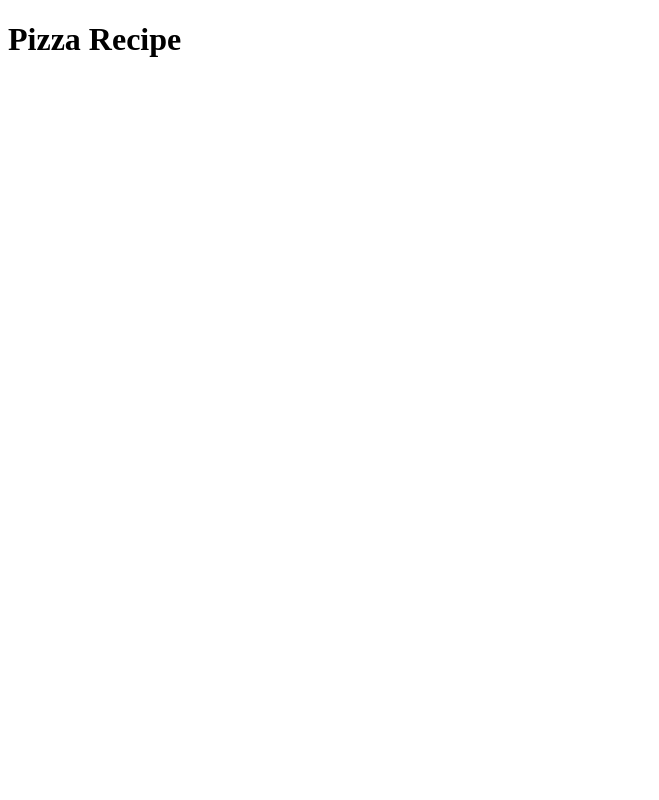
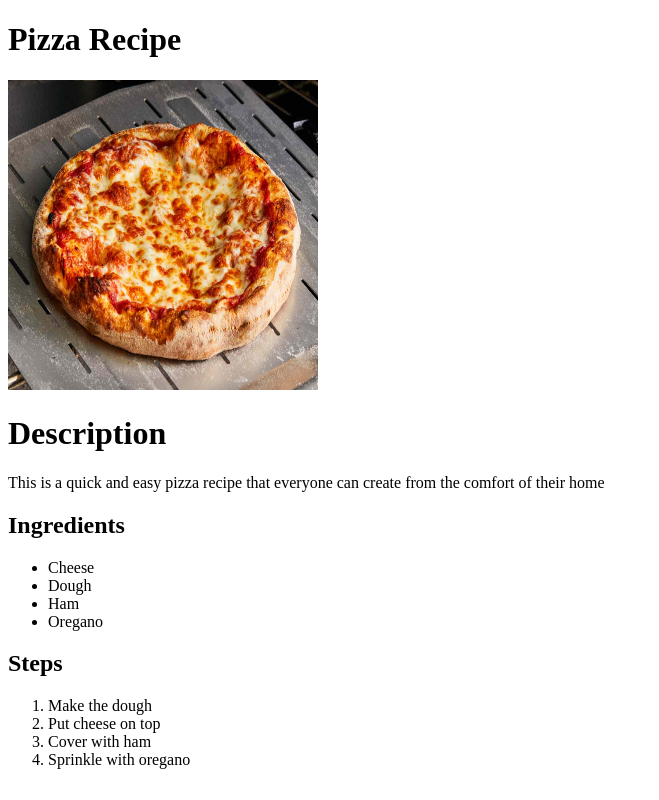
Before and after one commit to qtrr1001/odin-recipes, a plain HTML site: page recipes/pizza.html in a window 1280 px wide. Shown: the whole page, without its empty margins (0-659 px from the left). Drawn offline with Linux system fonts and the light colour scheme.

Commit message:
Add image, discription and steps to Pizza recipe.

```diff
--- a/recipes/pizza.html
+++ b/recipes/pizza.html
@@ -3,5 +3,27 @@
 <html lang="en">
     <head><meta charset="UTF-8">
     </head>
-    <body><h1>Pizza Recipe</h1></body>
+    <body>
+        <h1>Pizza Recipe</h1>
+    <img src="./images/Pizza.jpg" alt="Picture of a Pizza" height="310" width="310">
+    <h1>Description</h1>
+    <p>This is a quick and easy pizza recipe that everyone can create from the comfort of their home</p>
+
+    <h2>Ingredients</h2>
+    <ul>
+        <li>Cheese</li>
+        <li>Dough</li>
+        <li>Ham</li>
+        <li>Oregano</li>
+    </ul>
+
+    <h2>Steps</h2>
+    <ol>
+        <li>Make the dough</li>
+        <li>Put cheese on top</li>
+        <li>Cover with ham</li>
+        <li>Sprinkle with oregano</li>
+    </ol>
+
+    </body>
 </html>
```
Also changed, not shown: recipes/images/Pizza.jpg (added).
